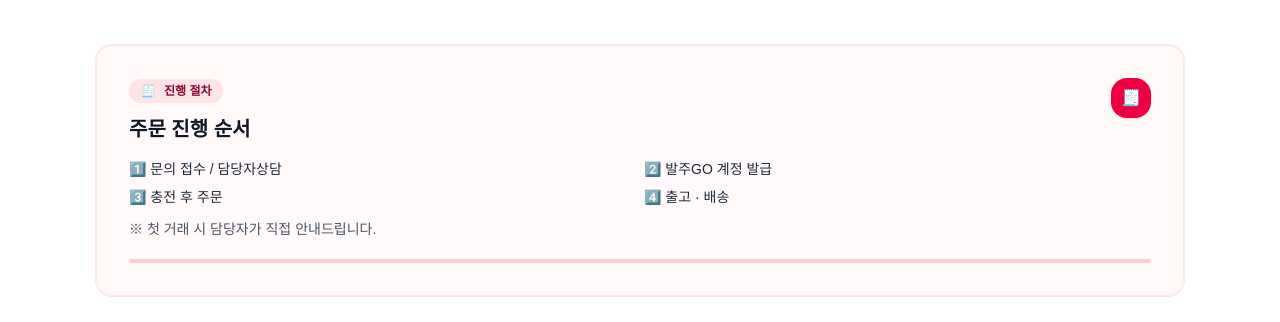
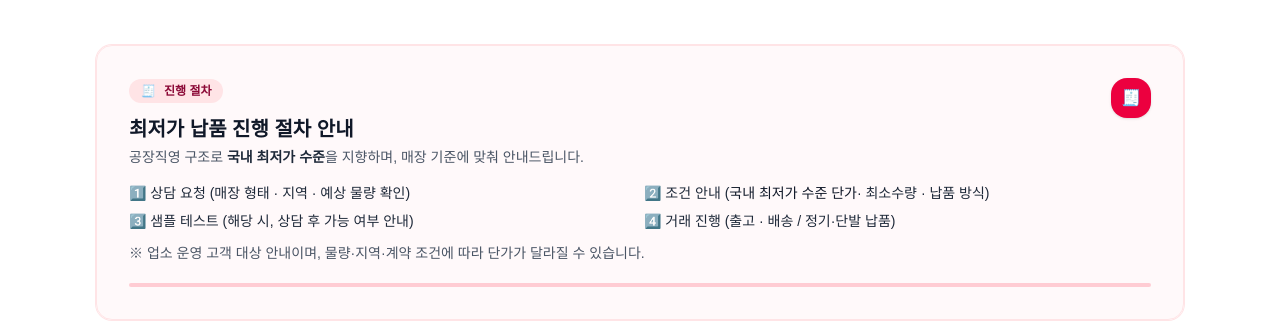
Before and after one commit to joonho-lee-free/songsong, a Next.js app: page / in a window 1280 px wide. Shown: the part 3155-3477 px from the top of the page. Built offline with nearby package versions, Linux system fonts and the light colour scheme; no server answers; the database is empty.

Commit message:
문구설정

```diff
--- a/app/_sections/ProcessSection.tsx
+++ b/app/_sections/ProcessSection.tsx
@@ -1,3 +1,4 @@
+// app/_sections/ProcessSection.tsx
 "use client";
 
 export default function ProcessSection() {
@@ -9,7 +10,13 @@ export default function ProcessSection() {
             <span aria-hidden>🧾</span>
             <span>진행 절차</span>
           </div>
-          <h2 className="mt-3 text-lg font-bold md:text-xl">주문 진행 순서</h2>
+          <h2 className="mt-3 text-lg font-bold md:text-xl">
+           최저가 납품 진행 절차 안내
+          </h2>
+          <p className="mt-1 text-sm text-gray-600">
+            공장직영 구조로 <span className="font-semibold text-gray-800">국내 최저가 수준</span>을
+            지향하며, 매장 기준에 맞춰 안내드립니다.
+          </p>
         </div>
 
         <div
@@ -20,16 +27,22 @@ export default function ProcessSection() {
         </div>
       </div>
 
-      {/* ✅ 이미지 제거, 텍스트 안내만 */}
+      {/* 텍스트 절차 안내 */}
       <ol className="mt-4 grid gap-2 text-sm text-gray-800 md:grid-cols-2">
-        <li>1️⃣ 문의 접수 / 담당자상담</li>
-        <li>2️⃣ 발주GO 계정 발급</li>
-        <li>3️⃣ 충전 후 주문</li>
-        <li>4️⃣ 출고 · 배송</li>
+        <li>1️⃣ 상담 요청 (매장 형태 · 지역 · 예상 물량 확인)</li>
+        <li>
+          2️⃣ 조건 안내 (
+          <span className="font-medium text-gray-900">
+            국내 최저가 수준 단가
+          </span>
+          · 최소수량 · 납품 방식)
+        </li>
+        <li>3️⃣ 샘플 테스트 (해당 시, 상담 후 가능 여부 안내)</li>
+        <li>4️⃣ 거래 진행 (출고 · 배송 / 정기·단발 납품)</li>
       </ol>
 
       <p className="mt-3 text-sm text-gray-600">
-        ※ 첫 거래 시 담당자가 직접 안내드립니다.
+        ※ 업소 운영 고객 대상 안내이며, 물량·지역·계약 조건에 따라 단가가 달라질 수 있습니다.
       </p>
 
       <div
```
